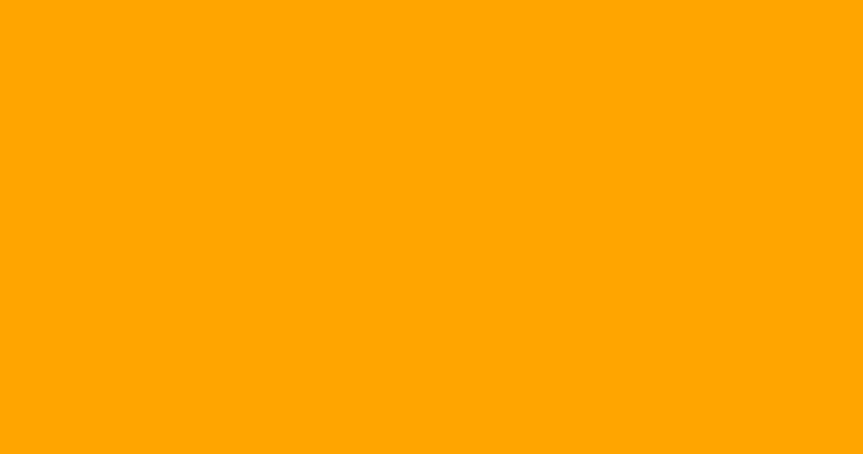
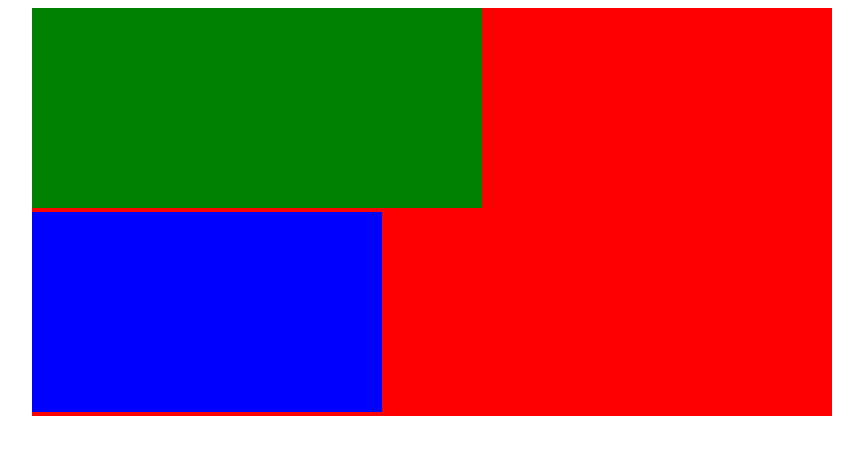
Before and after one commit to ElementalDev/Instagram_Solution, a plain HTML site: page index.html in a window 1280 px wide. Shown: the whole page, without its empty margins (208-1071 px from the left). Drawn offline with Linux system fonts and the light colour scheme.

Commit message:
Initial Layout

```diff
--- a/index.html
+++ b/index.html
@@ -1,9 +1,16 @@
 <!DOCTYPE html>
-<html>
+<html lang="en" dir="ltr">
   <head>
     <title>Instagram</title>
     <link rel="stylesheet" href="style.css">
+    <meta charset="utf-8">
   </head>
   <body>
+    <main class="container">
+      <section class="phoneImage">
+      </section>
+      <section class="signUpForm">
+      </section>
+    </main>
   </body>
 </html>
--- a/style.css
+++ b/style.css
@@ -1,3 +1,19 @@
-body {
-  background-color: orange;
+.container {
+  width: 800px;
+  background: red;
+  margin: auto;
 }
+
+.phoneImage {
+  height: 200px;
+  width: 450px;
+  display: inline-block;
+  background-color: green;
+}
+
+.signUpForm{
+  height: 200px;
+  width: 350px;
+  display: inline-block;
+  background-color: blue;
+}
```
